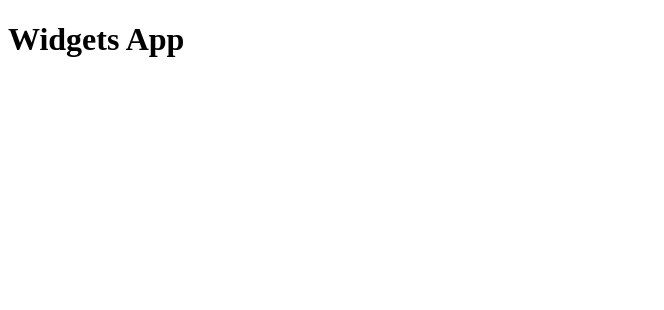
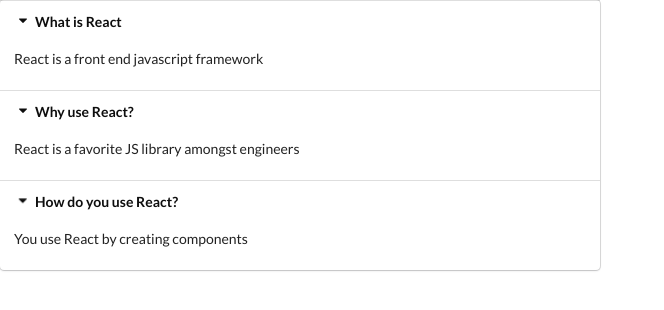
Before and after one commit to Dcrame31/widgets-react, a React (Create React App) app: page / in a window 1280 px wide. Shown: the top 310 px of the page, without its empty margins (0-664 px from the left). Built offline with nearby package versions, Linux system fonts and the light colour scheme.

Commit message:
add items array and semantic ui css

```diff
--- a/public/index.html
+++ b/public/index.html
@@ -10,6 +10,7 @@
       content="Web site created using create-react-app"
     />
     <link rel="apple-touch-icon" href="%PUBLIC_URL%/logo192.png" />
+    <link rel="stylesheet" href="https://cdnjs.cloudflare.com/ajax/libs/semantic-ui/2.4.1/semantic.min.css" />
     <!--
       manifest.json provides metadata used when your web app is installed on a
       user's mobile device or desktop. See https://developers.google.com/web/fundamentals/web-app-manifest/
--- /dev/null
+++ b/src/components/Accordion.js
@@ -0,0 +1,22 @@
+import React from 'react';
+
+const Accordion = ({ items }) => {
+    const renderedItems = items.map(item => {
+        return <div key={item.title}>
+            <div className="title active">
+                <i className="dropdown icon"></i>
+                {item.title}
+            </div>
+            <div className="content active">
+                <p>{item.content}</p>
+            </div>
+        </div>
+    })
+    return (
+        <div className="ui styled accordion">
+            {renderedItems}
+        </div>
+    )
+};
+
+export default Accordion;
--- a/src/components/App.js
+++ b/src/components/App.js
@@ -1,4 +1,5 @@
 import React from 'react';
+import Accordion from './Accordion';
 
 // class App extends React.Component {
 //     render() {
@@ -12,6 +13,25 @@
 
 // export default App;
 
+const items = [
+    {
+        title: 'What is React',
+        content: 'React is a front end javascript framework'
+    },
+    {
+        title: 'Why use React?',
+        content: 'React is a favorite JS library amongst engineers'
+    },
+    {
+        title: 'How do you use React?',
+        content: 'You use React by creating components'
+    }
+]
+
 export default () => {
-    return <h1>Widgets App</h1>
+    return (
+        <div>
+            <Accordion items={items} />
+        </div>
+    )
 };
```
Also changed, not shown: 1 other file (tests, documents, lock files or other folders).
